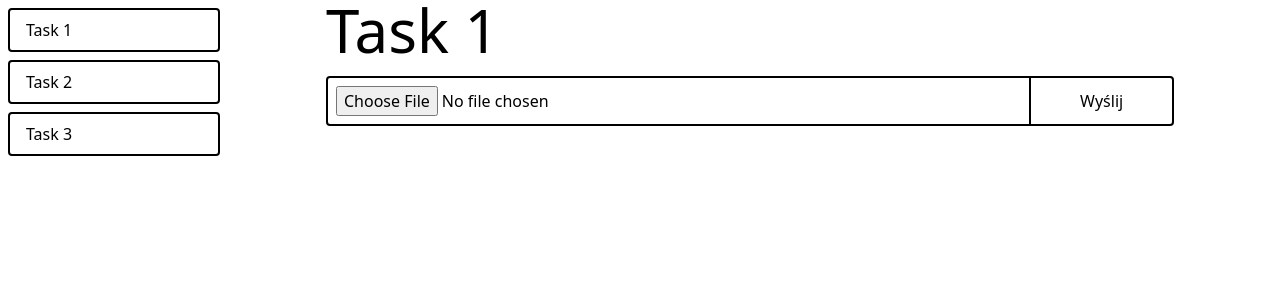
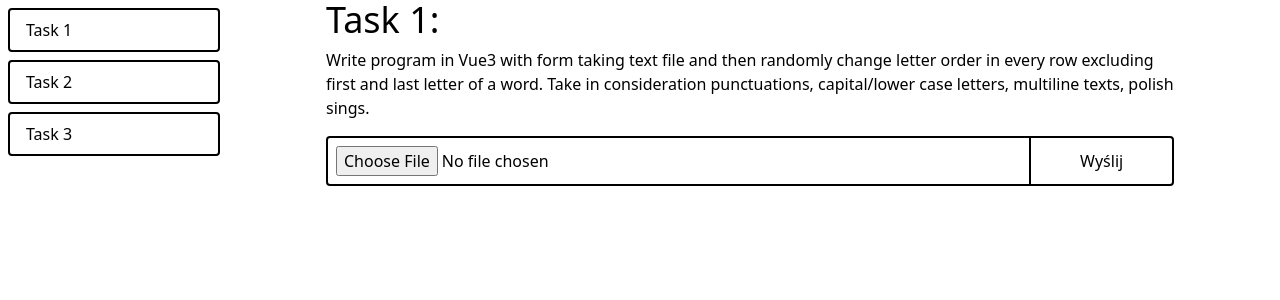
Before and after one commit to PiotrAdamowicz/contelizer-tasks, a Vue app: page /task2 in a window 1280 px wide. Shown: the top 300 px of the page. Built offline with nearby package versions, Linux system fonts and the light colour scheme.

Commit message:
chore: added description to tasks pages

```diff
--- /dev/null
+++ b/src/components/Description.vue
@@ -0,0 +1,9 @@
+<template>
+  <h1 class="text-4xl mb-2">{{ task }}:</h1>
+  <p class="text-black">
+    {{ text }}
+  </p>
+</template>
+<script setup>
+const props = defineProps(["text", "task"]);
+</script>
--- a/src/pages/Task1.vue
+++ b/src/pages/Task1.vue
@@ -1,6 +1,6 @@
 <template>
   <div class="sm:w-4/5 mx-auto">
-    <h1 class="text-6xl">Task 1</h1>
+    <Description :text="taskDescriptionText" task="Task 1" />
     <div
       class="my-4 border-2 flex border-black rounded divide-x-2 divide-black"
     >
@@ -35,6 +35,7 @@
 <script setup>
 import { ref, computed } from "vue";
 import { jumbleWord } from "../utils/text";
+import Description from "../components/Description.vue";
 
 const file = ref(null);
 const jumbledText = ref(null);
@@ -65,4 +66,6 @@ const submitFile = async () => {
     jumbledText.value = jumbleWord(data.file);
   };
 };
+const taskDescriptionText =
+  "Write program in Vue3 with form taking text file and then randomly change letter order in every row excluding first and last letter of a word. Take in consideration punctuations, capital/lower case letters, multiline texts, polish sings.";
 </script>
--- a/src/pages/Task2.vue
+++ b/src/pages/Task2.vue
@@ -1,6 +1,6 @@
 <template>
   <div class="sm:w-3/4 mx-auto">
-    <h1 class="text-6xl">Task 2</h1>
+    <Description :text="taskDescriptionText" task="Task 2" />
     <div
       class="w-full mx-auto my-4 border-2 flex border-black rounded divide-x-2 divide-black"
     >
@@ -23,7 +23,6 @@
         Sprawdź
       </button>
     </div>
-    <!-- TODO: container to make msgs not visible at load? -->
     <!-- VALID -->
     <div v-if="isValid" class="">
       <h2 class="text-green-500 font-bold">Numer jest poprawny.</h2>
@@ -37,8 +36,11 @@
 <script setup>
 import { ref } from "vue";
 import { usePeselValidation } from "../composables/usePeselValidation";
+import Description from "../components/Description.vue";
 
 const pesel = ref(null);
 
 const { isValid, message, validatePeselNumber } = usePeselValidation();
+const taskDescriptionText =
+  "Write program in Vue3 to validate PESEL number according to official specification. Write unit test for invalid and valid numbers (at least one valid).";
 </script>
--- a/src/pages/Task3.vue
+++ b/src/pages/Task3.vue
@@ -1,6 +1,6 @@
 <template>
   <div class="sm:w-3/4 mx-auto">
-    <h1 class="text-6xl mb-6">Task 3</h1>
+    <Description :text="taskDescriptionText" task="Task 3" />
     <Search />
     <ul class="flex flex-col gap-2">
       <li class="" v-for="user in store.filteredUsers" :key="user.id">
@@ -19,10 +19,13 @@ import ErrorMsg from "../components/ErrorMsg.vue";
 import UserCard from "../components/UserCard.vue";
 import Search from "../components/Search.vue";
 import { useUsersStore } from "../stores/users";
+import Description from "../components/Description.vue";
 
 const store = useUsersStore();
 
 onMounted(() => {
   store.getUsers();
 });
+const taskDescriptionText =
+  "Write Vue3 app fetching API data from https://gorest.co.in/. App should have user list view (from API) and options for searching and editing users.";
 </script>
```
